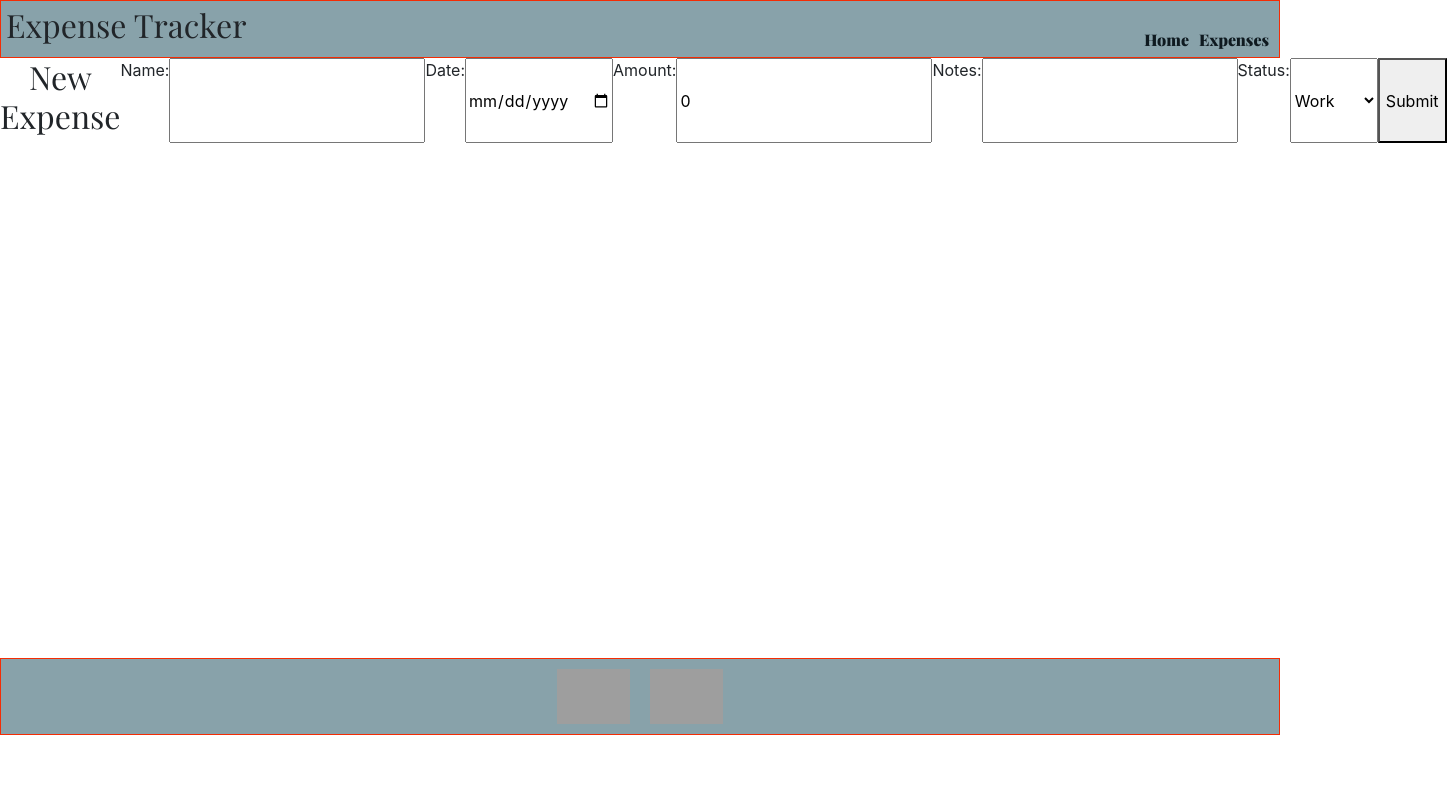
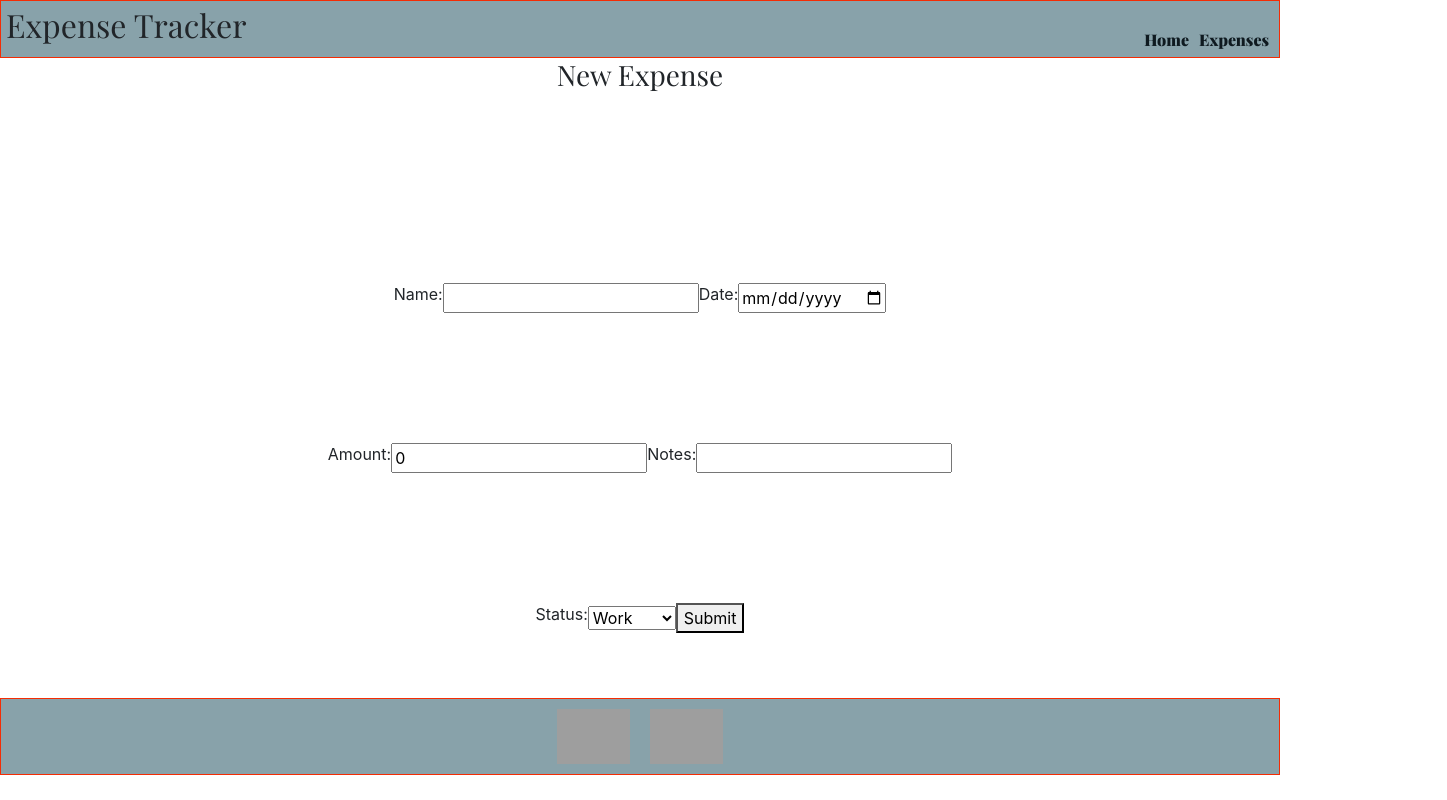
Before and after one commit to gradyki/Expense-Tracker-Site, a React (Create React App) app in the folder client/: page / in a window 1280 px wide. Shown: the whole page, 1447 px wide, since content can reach past the window. Built offline with nearby package versions, Linux system fonts and the light colour scheme; no server answers; grey boxes are pictures that could not be loaded; a web font is replaced by a local one.

Commit message:
css updates

```diff
--- a/client/src/App.css
+++ b/client/src/App.css
@@ -36,19 +36,54 @@ nav a:hover {
 #table-title {
   text-align: center;
   font-family: "Playfair Display";
+  padding-top: 25px;
 }
-#newHeader {
+#new-expense {
   text-align: center;
   font-family: "Playfair Display";
+  display: flex;
+  justify-content: center;
 }
 
-.form-display {
+main {
   min-height: 75vh;
 }
 
 form {
+  display: grid;
+  grid-template-rows: 10;
+  width: 100vw;
+  height: 80vh;
+}
+
+.name-date {
+  grid-row: 2/3;
   display: flex;
-  width: 80vw;
+  flex-direction: row;
+  padding-bottom: 5px;
+  padding: 5px;
+  justify-content: center;
+  align-items: center;
+}
+
+.amount-notes {
+  grid-row: 3/4;
+  display: flex;
+  flex-direction: row;
+  padding-bottom: 5px;
+  padding: 5px;
+  align-items: center;
+  justify-content: center;
+}
+
+.status {
+  display: flex;
+  flex-direction: row;
+  grid-row: 4/5;
+  padding-bottom: 5px;
+  padding: 5px;
+  align-items: center;
+  justify-content: center;
 }
 
 .footer {
--- a/client/src/components/Form.jsx
+++ b/client/src/components/Form.jsx
@@ -24,9 +24,13 @@ function Form(props) {
     props.setToggleFetch((prev)=> !prev)
   }
   return (
-    <section className='form-display'>
-    <form onSubmit={handleSubmit}>
-      <h2 id='newHeader'>New Expense</h2>
+    <main>
+      <form onSubmit={handleSubmit}>
+        <div id='new-expense'>
+        <h3>New Expense</h3>
+        </div>
+
+        <div className='name-date'>
       <label htmlFor='name'>Name:</label>
       <input
         name='name'
@@ -40,7 +44,10 @@ function Form(props) {
         type='date'
         value={date}
         onChange={(e) => setDate(e.target.value)}
-      />
+          />
+        </div>
+
+        <div className='amount-notes'>
       <label htmlFor='amount'>Amount:</label>
       <input
         name='amount'
@@ -54,7 +61,10 @@ function Form(props) {
         type='text'
         value={notes}
         onChange={(e) => setNotes(e.target.value)}
-      />
+          />
+        </div>
+
+        <div className='status'>
       <label htmlFor='status'>Status:</label>
       <select value={status} onChange={(e) => setStatus(e.target.value)}>
 
@@ -62,9 +72,9 @@ function Form(props) {
         <option value={'Personal'}>Personal</option>
       </select>
       <button type="submit">Submit</button>
-
+      </div>
       </form>
-      </section>
+      </main>
 
   )
 }
```
Also changed, not shown: 1 other file (tests, documents, lock files or other folders).
